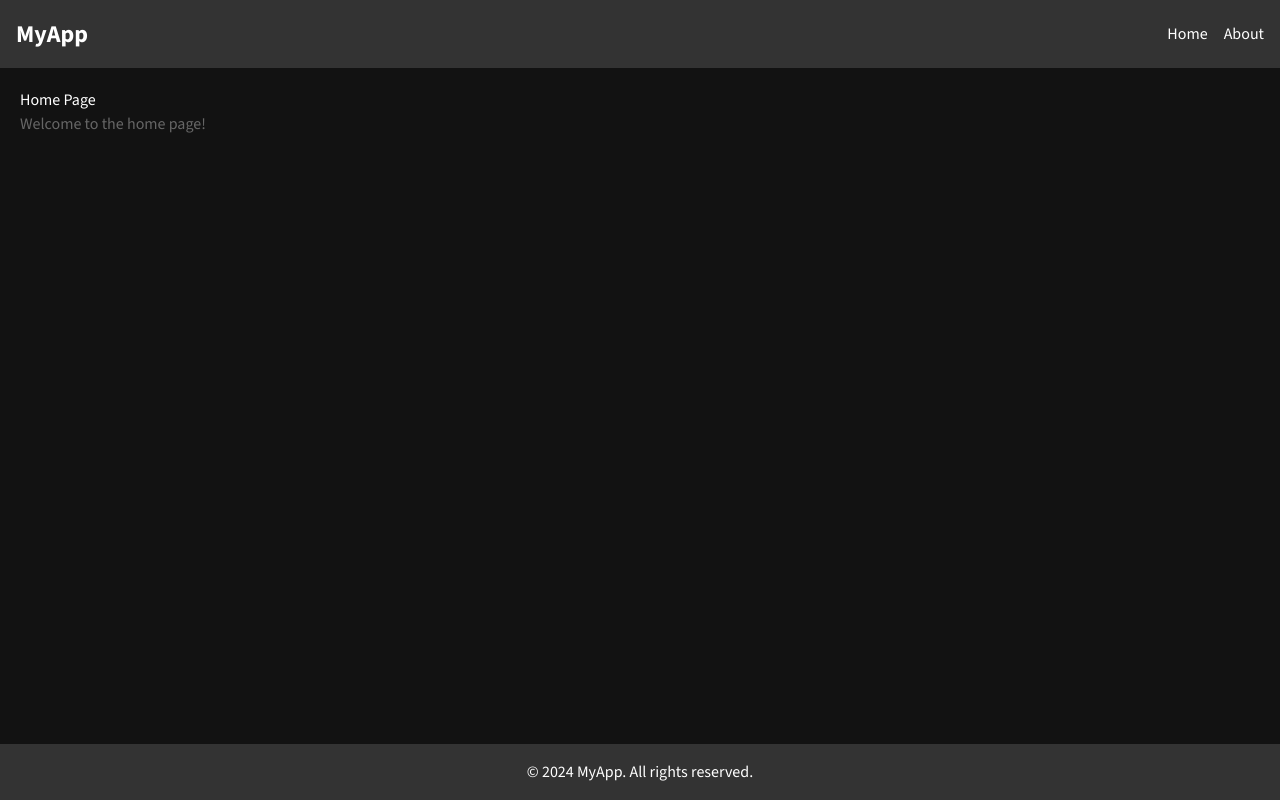
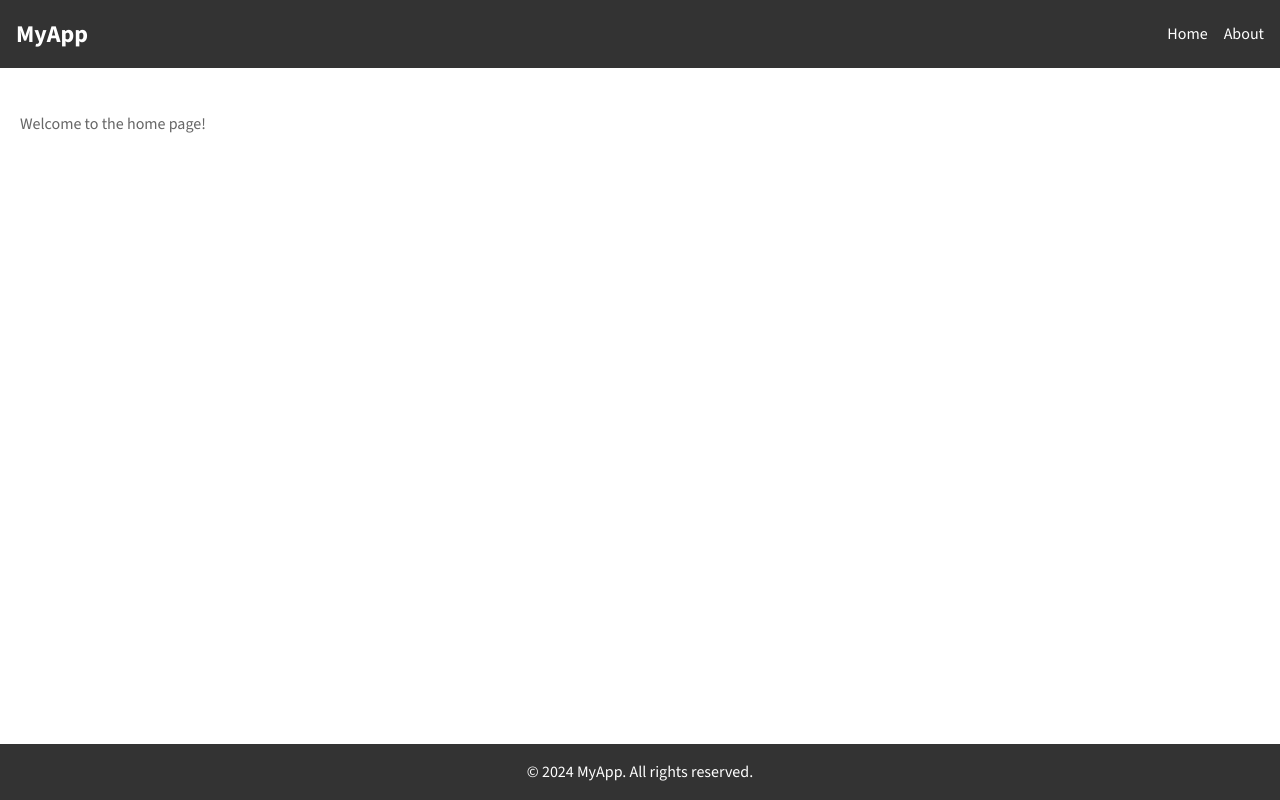
Before and after one commit to Unease08/BuGhar_Frontend, a React (Vite) app: page /home in a window 1280 px wide. Built offline with nearby package versions, Linux system fonts and the light colour scheme.

Commit message:
updated readme file

```diff
--- a/index.html
+++ b/index.html
@@ -4,7 +4,7 @@
     <meta charset="UTF-8" />
     <link rel="icon" type="image/svg+xml" href="/logo.svg" />
     <meta name="viewport" content="width=device-width, initial-scale=1.0" />
-    <title>Argon Dashboard</title>
+    <title>BuGhar</title>
   </head>
   <body>
     <div id="root"></div>
--- a/src/index.css
+++ b/src/index.css
@@ -12,7 +12,7 @@
   --font-sora: "Sora", sans-serif;
   --font-code: "Source Code Pro", monospace;
   --font-grotesk: "Space Grotesk", sans-serif;
-  color-scheme: dark;
+  color-scheme: white;
 }
 
 * {
--- a/src/user/components/login/Login.jsx
+++ b/src/user/components/login/Login.jsx
@@ -1,7 +1,7 @@
 import React from "react";
 
 const Login = () => {
-  return <div>Login</div>;
+  return <div className="">Login</div>;
 };
 
 export default Login;
```
Also changed, not shown: 1 other file (tests, documents, lock files or other folders).
